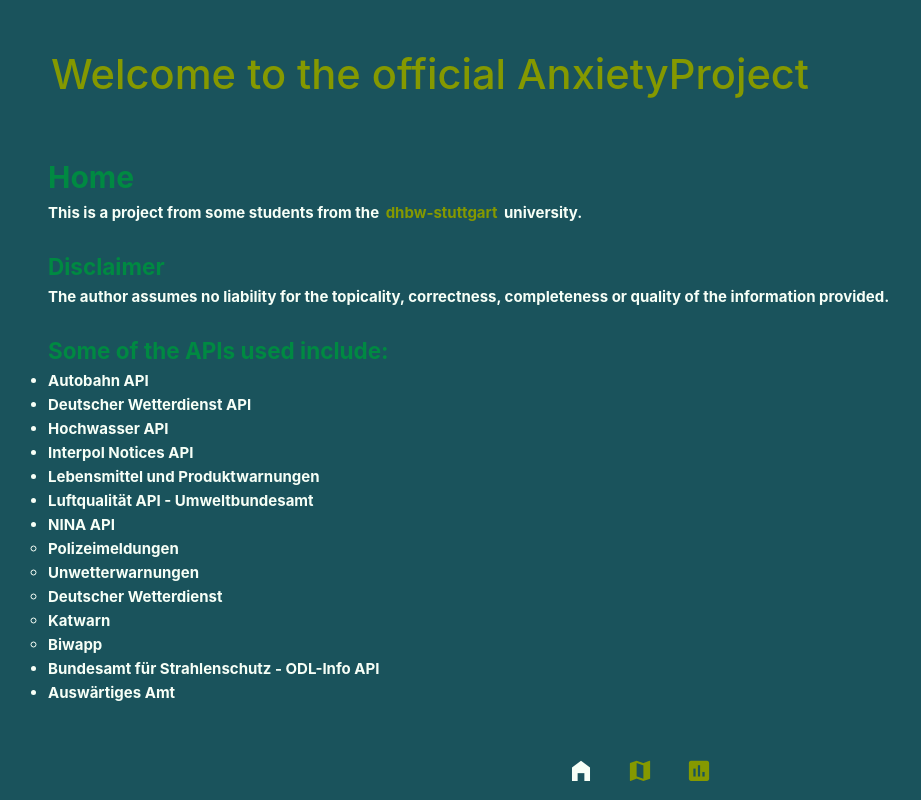
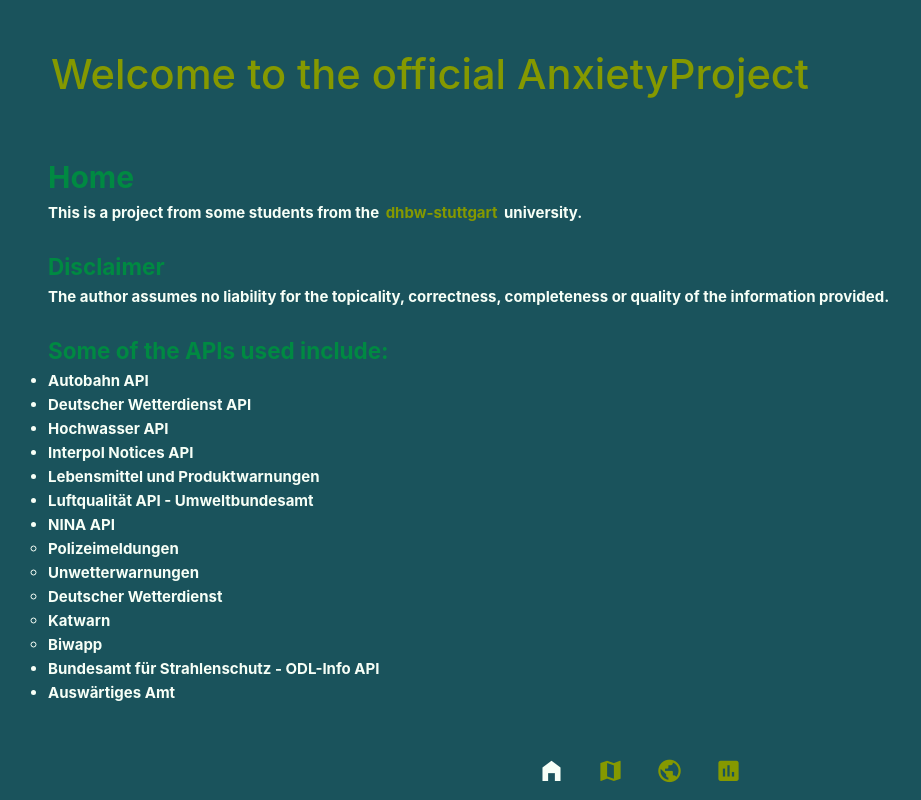
Before and after one commit to jujujuok/AnxietyFrontend, a Vue app: page / in a window 1280 px wide. Shown: the whole page, without its empty margins (0-921 px from the left). Built offline with nearby package versions, Linux system fonts and the light colour scheme.

Commit message:
add world map

```diff
--- a/src/App.vue
+++ b/src/App.vue
@@ -1,6 +1,6 @@
 <script setup lang="ts">
 import { RouterLink, RouterView } from 'vue-router';
-import { VIcon } from 'vuetify/components'; // Import v-icon
+import { VIcon } from 'vuetify/components';
 </script>
 
 <template>
@@ -8,6 +8,7 @@
     <nav>
       <RouterLink to="/"><v-icon icon="mdi-home-variant"></v-icon></RouterLink>
       <RouterLink to="/map"><v-icon icon="mdi-map"></v-icon></RouterLink>
+      <RouterLink to="/world"><v-icon icon="mdi-earth"></v-icon></RouterLink>
       <RouterLink to="/dashboard"><v-icon icon="mdi-chart-box"></v-icon></RouterLink>
     </nav>
   </footer>
--- a/src/router/index.ts
+++ b/src/router/index.ts
@@ -1,5 +1,6 @@
 import { createRouter, createWebHistory } from 'vue-router'
 import HomeView from '../views/HomeView.vue'
+import MapView from '../views/MapView.vue'
 
 const router = createRouter({
   history: createWebHistory(import.meta.env.BASE_URL),
@@ -12,7 +13,12 @@
     {
       path: '/map',
       name: 'map',
-      component: () => import('../views/MapView.vue')
+      component: () => MapView
+    },
+    {
+      path: '/world',
+      name: 'world',
+      component: () => MapView
     },
     {
       path: '/dashboard',
```
